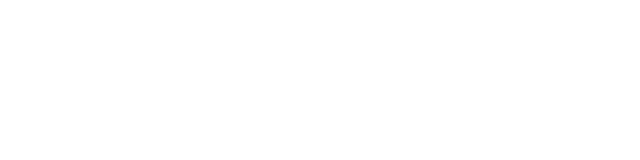
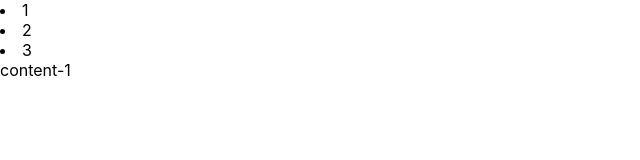
Before and after one commit to DonggunLim/react-ui-kit, a React (Vite) app: page / in a window 1280 px wide. Shown: the top 160 px of the page, without its empty margins (0-640 px from the left). Built offline with nearby package versions, Linux system fonts and the light colour scheme.

Commit message:
add component style

```diff
--- a/src/App.tsx
+++ b/src/App.tsx
@@ -1,5 +1,23 @@
+import { Tabs } from "./components";
+
 function App() {
-  return <></>;
+  const handleChangeTab = (index: number) => {
+    console.log(index);
+  };
+  return (
+    <>
+      <Tabs onChangeTab={handleChangeTab} defaultTabIndex={1}>
+        <Tabs.MenuList>
+          <Tabs.Menu>1</Tabs.Menu>
+          <Tabs.Menu>2</Tabs.Menu>
+          <Tabs.Menu>3</Tabs.Menu>
+        </Tabs.MenuList>
+        <Tabs.Pannel>content-1</Tabs.Pannel>
+        <Tabs.Pannel>content-2</Tabs.Pannel>
+        <Tabs.Pannel>content-3</Tabs.Pannel>
+      </Tabs>
+    </>
+  );
 }
 
 export default App;
--- a/src/components/Carousel/CarouselIndicator.tsx
+++ b/src/components/Carousel/CarouselIndicator.tsx
@@ -1,5 +1,9 @@
 import { FC, useContext } from "react";
 import { CarouselContext } from ".";
+import {
+  CarouselIndicatorBaseCls,
+  CarouselIndicatorButtonsCls,
+} from "../../consts/className";
 
 interface CarouselIndicatorProps {
   children?: (
@@ -8,31 +12,28 @@
   ) => JSX.Element;
 }
 const CarouselIndicator: FC<CarouselIndicatorProps> = ({ children }) => {
-  const { totalItemCount, handleClickIndicator } = useContext(CarouselContext);
+  const { currentIndex, totalItemCount, handleClickIndicator } =
+    useContext(CarouselContext);
   const indicatorItem = Array.from(
     { length: totalItemCount },
     (_, index) => index + 1
   );
+
   return children ? (
     children(indicatorItem, handleClickIndicator)
   ) : (
-    <>
+    <ul className={CarouselIndicatorBaseCls}>
       {Array.from({ length: totalItemCount }, (_, index) => {
         return index + 1;
       }).map((key) => (
-        <button
+        <li
+          className={CarouselIndicatorButtonsCls}
+          data-isActive={currentIndex === key}
           onClick={() => handleClickIndicator(key)}
           key={`indicator-item-${key}`}
-          style={{
-            width: "10px",
-            height: "10px",
-            borderRadius: "100%",
-            backgroundColor: "black",
-            cursor: "pointer",
-          }}
-        ></button>
+        ></li>
       ))}
-    </>
+    </ul>
   );
 };
 
--- a/src/components/Carousel/CarouselItem.tsx
+++ b/src/components/Carousel/CarouselItem.tsx
@@ -1,12 +1,17 @@
 import { FC, PropsWithChildren, useContext } from "react";
 import { CarouselContext } from ".";
+import { CarouselItemBaseCls } from "../../consts/className";
 
 interface CarouselItemProps extends PropsWithChildren {
   index?: number;
 }
 const CarouselItem: FC<CarouselItemProps> = ({ children, index }) => {
   const { currentIndex } = useContext(CarouselContext);
-  return <>{currentIndex === index && children}</>;
+  return (
+    <div className={CarouselItemBaseCls}>
+      {currentIndex === index && children}
+    </div>
+  );
 };
 
 export default CarouselItem;
--- a/src/components/Carousel/CarouselItemList.tsx
+++ b/src/components/Carousel/CarouselItemList.tsx
@@ -1,8 +1,9 @@
 import { FC, PropsWithChildren } from "react";
+import { CarouselItemListBaseCls } from "../../consts/className";
 
 interface CarouselItemListProps extends PropsWithChildren {}
 const CarouselItemList: FC<CarouselItemListProps> = ({ children }) => {
-  return <>{children}</>;
+  return <div className={CarouselItemListBaseCls}>{children}</div>;
 };
 
 export default CarouselItemList;
--- a/src/components/Carousel/CarouselNavigator.tsx
+++ b/src/components/Carousel/CarouselNavigator.tsx
@@ -1,5 +1,10 @@
 import { FC, useContext } from "react";
 import { CarouselContext } from ".";
+import {
+  CarouselNavigatorBaseCls,
+  CarouselNavigatorNextButtonBaseCls,
+  CarouselNavigatorPrevButtonBaseCls,
+} from "../../consts/className";
 
 interface CarouselNavigatorProps {
   children?: (callback: (indicator: 1 | -1) => void) => JSX.Element;
@@ -10,10 +15,20 @@
   return children ? (
     children(handleClickNavigator)
   ) : (
-    <>
-      <button onClick={() => handleClickNavigator(-1)}>{"<"}</button>
-      <button onClick={() => handleClickNavigator(1)}>{">"}</button>
-    </>
+    <div className={CarouselNavigatorBaseCls}>
+      <button
+        className={CarouselNavigatorPrevButtonBaseCls}
+        onClick={() => handleClickNavigator(-1)}
+      >
+        {"<"}
+      </button>
+      <button
+        className={CarouselNavigatorNextButtonBaseCls}
+        onClick={() => handleClickNavigator(1)}
+      >
+        {">"}
+      </button>
+    </div>
   );
 };
 
--- a/src/components/Carousel/index.tsx
+++ b/src/components/Carousel/index.tsx
@@ -12,6 +12,7 @@
 import CarouselItem from "./CarouselItem";
 import CarouselNavigator from "./CarouselNavigator";
 import CarouselIndicator from "./CarouselIndicator";
+import { CarouselBaseCls } from "../../consts/className";
 
 interface CarouselCompundProps {
   ItemList: typeof CarouselItemList;
@@ -21,6 +22,7 @@
 }
 interface CarouselProps extends PropsWithChildren {
   totalItemCount: number;
+  className?: string;
 }
 interface CarouselContextProps {
   currentIndex: number;
@@ -38,6 +40,7 @@
 const Carousel: FC<CarouselProps> & CarouselCompundProps = ({
   children,
   totalItemCount,
+  className,
 }) => {
   const { currentIndex, handleClickNavigator, handleClickIndicator } =
     useCarousel({ totalItemCount });
@@ -73,11 +76,19 @@
     [_children]
   );
 
+  const CarouselCls = useMemo(
+    () =>
+      className ? `${className} ${CarouselBaseCls}` : `${CarouselBaseCls}`,
+    [className]
+  );
+
   return (
     <CarouselContext.Provider value={CarouselContextValue}>
-      {carouselItemList}
-      {carouselNavigator}
-      {carouselIndicator}
+      <div className={CarouselCls}>
+        {carouselItemList}
+        {carouselNavigator}
+        {carouselIndicator}
+      </div>
     </CarouselContext.Provider>
   );
 };
--- a/src/components/Tabs/TabMenu.tsx
+++ b/src/components/Tabs/TabMenu.tsx
@@ -1,17 +1,26 @@
-import { FC, PropsWithChildren, useContext } from "react";
+import { FC, PropsWithChildren, useContext, useMemo } from "react";
 import { TabContext } from ".";
+import { tabsMenuBaseCls } from "../../consts/className";
 
 interface TabMenuProps extends PropsWithChildren {
   index?: number;
 }
 
 const TabMenu: FC<TabMenuProps> = ({ children, index }) => {
-  const { handleClickMenu } = useContext(TabContext);
+  const { selectedIndex, handleClickMenu } = useContext(TabContext);
+
+  const isActive = useMemo(
+    () => selectedIndex === index,
+    [index, selectedIndex]
+  );
+
   return (
-    <li>
-      <button onClick={() => index && handleClickMenu(index)}>
-        {children}
-      </button>
+    <li
+      className={tabsMenuBaseCls}
+      data-active={isActive}
+      onClick={() => index && handleClickMenu(index)}
+    >
+      {children}
     </li>
   );
 };
--- a/src/components/Tabs/TabMenuList.tsx
+++ b/src/components/Tabs/TabMenuList.tsx
@@ -1,9 +1,10 @@
 import { FC, PropsWithChildren } from "react";
+import { tabsMenuListBaseCls } from "../../consts/className";
 
 interface TabMenuListProps extends PropsWithChildren {}
 
 const TabMenuList: FC<TabMenuListProps> = ({ children }) => {
-  return <ul>{children}</ul>;
+  return <ul className={tabsMenuListBaseCls}>{children}</ul>;
 };
 
 export default TabMenuList;
--- a/src/components/Tabs/TabPannel.tsx
+++ b/src/components/Tabs/TabPannel.tsx
@@ -1,12 +1,19 @@
 import { FC, PropsWithChildren, useContext } from "react";
 import { TabContext } from ".";
+import { tabsPannelBaseCls } from "../../consts/className";
 
 interface TabPannelProps extends PropsWithChildren {
   index?: number;
 }
 const TabPannel: FC<TabPannelProps> = ({ children, index }) => {
   const { selectedIndex } = useContext(TabContext);
-  return <>{index === selectedIndex && <div>{children}</div>}</>;
+  return (
+    <>
+      {index === selectedIndex && (
+        <div className={tabsPannelBaseCls}>{children}</div>
+      )}
+    </>
+  );
 };
 
 export default TabPannel;
--- a/src/components/Tabs/index.tsx
+++ b/src/components/Tabs/index.tsx
@@ -11,6 +11,7 @@
 import TabMenuList from "./TabMenuList";
 import TabPannel from "./TabPannel";
 import TabMenu from "./TabMenu";
+import { tabsBaseCls } from "../../consts/className";
 
 interface TabsComponundProps {
   Menu: typeof TabMenu;
@@ -20,6 +21,7 @@
 interface TabsProps extends PropsWithChildren {
   onChangeTab: (tabIndex: number) => void;
   defaultTabIndex: number;
+  className?: string;
 }
 interface TabContextProps {
   selectedIndex: number;
@@ -35,6 +37,7 @@
   children,
   onChangeTab,
   defaultTabIndex,
+  className,
 }) => {
   const [selectedIndex, setSelectedIndex] = useState(defaultTabIndex);
   const handleClickMenu = (index: number) => {
@@ -72,10 +75,16 @@
     [_children]
   );
 
+  const tabsCls = useMemo(
+    () => (className ? `${className} ${tabsBaseCls}` : `${tabsBaseCls}`),
+    [className]
+  );
   return (
     <TabContext.Provider value={TabContextValue}>
-      {tabMenuList}
-      {tabPannel}
+      <div className={tabsCls}>
+        {tabMenuList}
+        {tabPannel}
+      </div>
     </TabContext.Provider>
   );
 };
--- /dev/null
+++ b/src/consts/className.ts
@@ -0,0 +1,27 @@
+const prefixCls = "dg";
+
+const getBaseCls = (suffix: string) => {
+  return `${prefixCls}-${suffix}`;
+};
+
+/* Tabs Component */
+export const tabsBaseCls = getBaseCls("tabs");
+export const tabsMenuListBaseCls = getBaseCls("tabs-menu-list");
+export const tabsMenuBaseCls = getBaseCls("tabs-menu");
+export const tabsPannelBaseCls = getBaseCls("tabs-pannel");
+
+/* Carousel Component */
+export const CarouselBaseCls = getBaseCls("carousel");
+export const CarouselItemListBaseCls = getBaseCls("carousel-item-list");
+export const CarouselItemBaseCls = getBaseCls("carousel-item");
+export const CarouselNavigatorBaseCls = getBaseCls("carousel-navigator");
+export const CarouselNavigatorPrevButtonBaseCls = getBaseCls(
+  "carousel-navigator-prev-button"
+);
+export const CarouselNavigatorNextButtonBaseCls = getBaseCls(
+  "carousel-navigator-next-button"
+);
+export const CarouselIndicatorBaseCls = getBaseCls("carousel-indicator");
+export const CarouselIndicatorButtonsCls = getBaseCls(
+  "carousel-indicator-button"
+);
```
Also changed, not shown: 1 other file (tests, documents, lock files or other folders).
